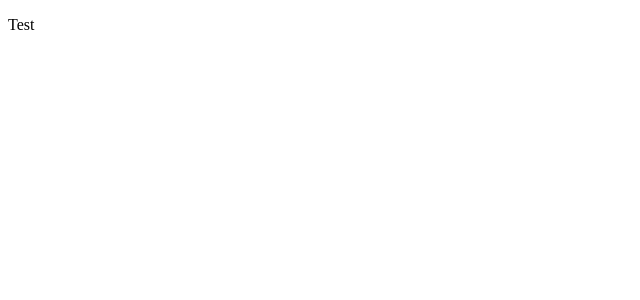
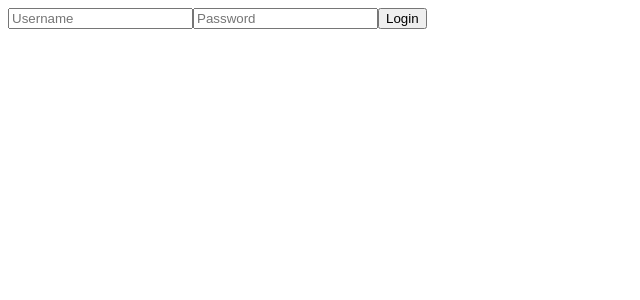
Before and after one commit to davidlewallen/recipe-app, a React app: page /account/login in a window 1280 px wide. Shown: the top 300 px of the page, without its empty margins (0-640 px from the left). Built offline with nearby package versions, Linux system fonts and the light colour scheme.

Commit message:
Moved login specifics from homepage

```diff
--- a/src/account/login/components/index.jsx
+++ b/src/account/login/components/index.jsx
@@ -1,9 +1,30 @@
 import React from 'react';
+import PropTypes from 'prop-types';
 
-const Login = () => (
-  <div>
-    <p>Test</p>
-  </div>
+const { string, func } = PropTypes;
+const propTypes = {
+  username: string.isRequired,
+  handleUsername: func.isRequired,
+  password: string.isRequired,
+  handlePassword: func.isRequired,
+  login: func.isRequired,
+};
+
+const Login = props => (
+  <form className="login">
+    <input
+      placeholder="Username"
+      value={props.username}
+      onChange={props.handleUsername}
+    />
+    <input
+      placeholder="Password"
+      value={props.password}
+      onChange={props.handlePassword}
+    />
+    <button onClick={props.login}>Login</button>
+  </form>
 );
 
+Login.propTypes = propTypes;
 export default Login;
--- a/src/account/login/container/LoginContainer.jsx
+++ b/src/account/login/container/LoginContainer.jsx
@@ -1,13 +1,68 @@
 import React, { Component } from 'react';
+import PropTypes from 'prop-types';
+import axios from 'axios';
 
 import Login from '../components';
 
+const { shape, func } = PropTypes;
+const propTypes = {
+  history: shape({ replace: func }).isRequired,
+};
+
 class LoginContainer extends Component {
-  componentWillMount = () => {
-    console.log('LoginContainer is mounting');
+  constructor() {
+    super();
+
+    this.state = {
+      username: '',
+      password: '',
+    };
   }
 
-  render = () => (<Login />)
+  login = async (event) => {
+    event.preventDefault();
+
+    try {
+      const { username, password } = this.state;
+
+      if (username || password) {
+        const body = { username, password };
+
+        const result = await axios.post('/api/account/login', body);
+
+        if (result.status === 200) {
+          this.props.history.replace('/');
+        }
+      } else {
+        // do something here to validate fields
+      }
+    } catch (err) {
+      if (err.response.status === 401) {
+        console.log('Account doesnt exist');
+      }
+    }
+  }
+
+  handleUsername = (event) => {
+    const username = event.target.value;
+    this.setState({ username });
+  }
+
+  handlePassword = (event) => {
+    const password = event.target.value;
+    this.setState({ password });
+  }
+
+  render = () => (
+    <Login
+      username={this.state.username}
+      handleUsername={this.handleUsername}
+      password={this.state.password}
+      handlePassword={this.handlePassword}
+      login={this.login}
+    />
+  )
 }
 
+LoginContainer.propTypes = propTypes;
 export default LoginContainer;
```
